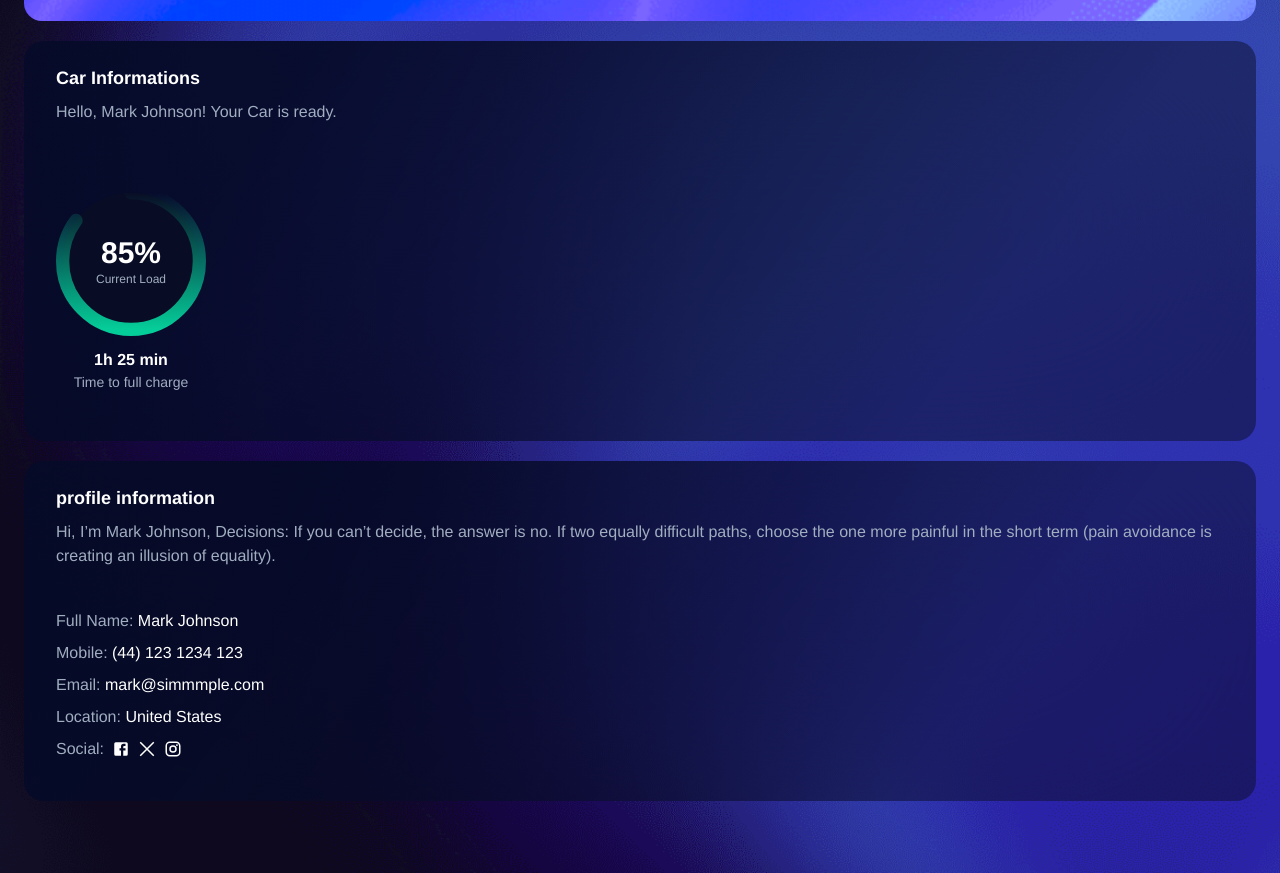
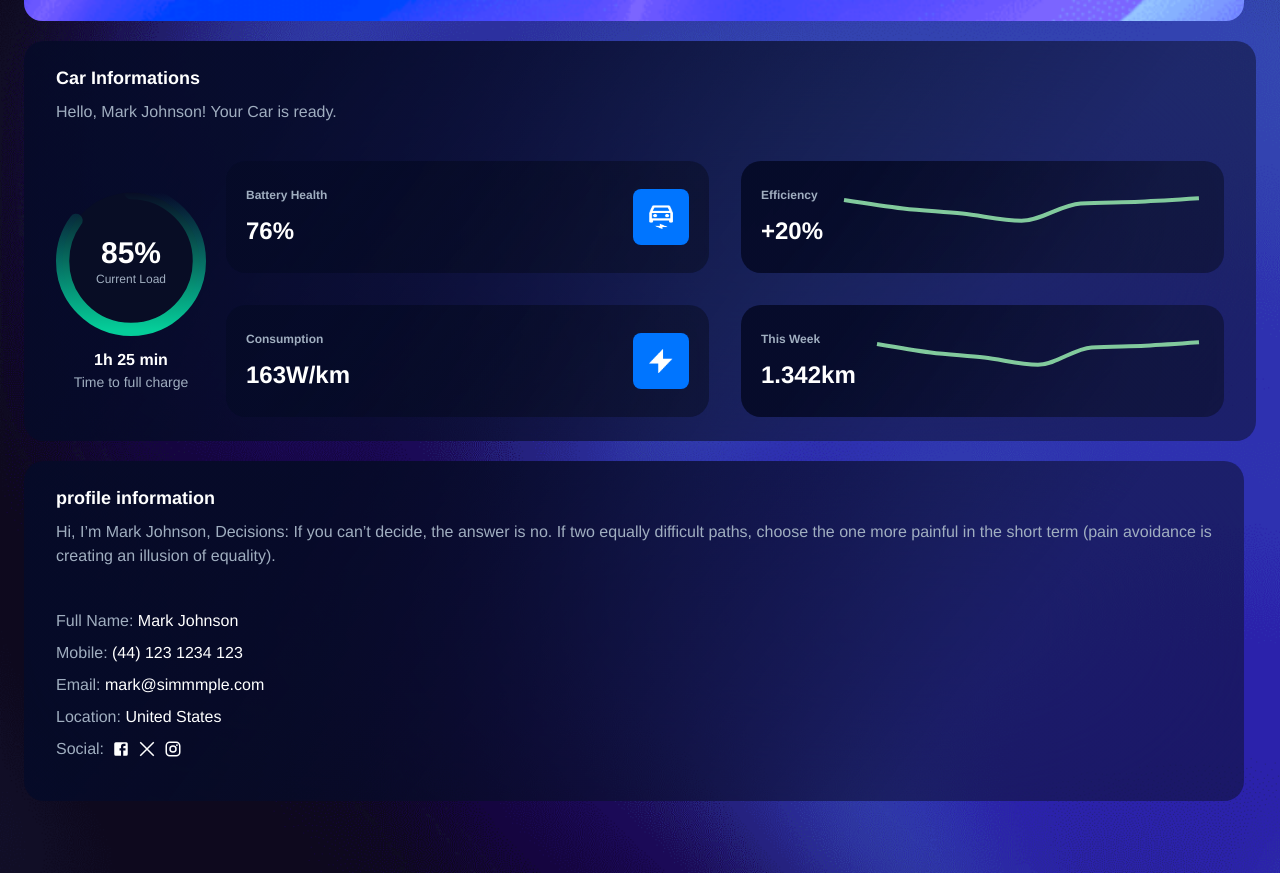
Before and after one commit to shefoo-om/Dashboard, a Next.js app: page /profile in a window 1280 px wide. Shown: the part 580-1453 px from the top of the page. Built offline with nearby package versions, Linux system fonts and the light colour scheme.

Commit message:
update the card which contain the charts and icons in the profile page

```diff
--- a/src/app/profile/page.tsx
+++ b/src/app/profile/page.tsx
@@ -1,11 +1,16 @@
 /* eslint-disable @typescript-eslint/no-explicit-any */
+/* eslint-disable @next/next/no-img-element */
 "use client";
 
 import CircularProgress from "@/components/Profile/PercentSVG";
-import type { NavbarDetails, PercentProgress, profileInformation } from "@/types/Profile"
+import type { CarInformation, NavbarDetails, PercentProgress, profileInformation } from "@/types/Profile"
 import { MoveRight } from "lucide-react";
 import Link from "next/link";
 import React, { useState } from "react"
+
+import img1 from "../../assets/profile/caricon.png"
+import img2 from "../../assets/profile/power.png"
+import LineChartForProfile from "@/components/Profile/LineChart";
 
 const NavbarDetails: NavbarDetails[] = [
   { id: 1, name: "Khalid", email: "Khalid@simmmple.com" }
@@ -14,11 +19,20 @@ const PercentProgress: PercentProgress[] = [
   { id: 1, percent: 85, time: "1h 25 min" }
 ]
 
+const CarInformation1: CarInformation[] = [
+  { id: 1, title: "Battery Health", value: "76%", icon: img1 },
+  { id: 2, title: "Consumption", value: "163W/km", icon: img2 }
+]
+const CarInformation2: CarInformation[] = [
+  { id: 1, title: "Efficiency", value: "+20%" },
+  { id: 2, title: "This Week", value: "1.342km" }
+]
+
 const ProfileInformation: profileInformation[] = [
   {
     id: 1,
     name: " Mark Johnson", mobile: " (44) 123 1234 123", email: "mark@simmmple.com", location: " United States",
-    socail: [{ Facebook: "https://www.facebook.com", X: "https://www.twitter.com", Insta: "https://www.instagram.com" }]
+    social: [{ facebook: "https://www.facebook.com", x: "https://www.twitter.com", insta: "https://www.instagram.com" }]
   }
 ]
 
@@ -73,8 +87,8 @@ export default function ProfilePage() {
         </div>
       </div>
 
-      <div className="w-full h-max grid grid-cols-3 max-[1400px]:grid-cols-1 gap-3 max-[1300px]:gap-y-5">
-        <div className="billingSecondCardBg w-full h-full min-h-[350px] flex flex-col flex-wrap justify-between font-medium rounded-[20px] py-6 pl-8">
+      <div className="w-full h-max grid grid-cols-4 max-[1400px]:grid-cols-1 gap-3 max-[1300px]:gap-y-5">
+        <div className="billingSecondCardBg w-full h-full col-span-1 min-h-[350px] flex flex-col flex-wrap justify-between font-medium rounded-[20px] py-6 pl-8">
           <div>
             <p className="font-bold text-3xl w-full pb-1">Welcome back!</p>
             <p>Nice to see you, Mark Johnson!</p>
@@ -87,14 +101,14 @@ export default function ProfilePage() {
           </Link>
         </div>
 
-        <div className="MainCards w-full h-full min-h-[400px] flex flex-col justify-between items-center gap-3 pt-6 px-8">
+        <div className="MainCards w-full h-full col-span-2 min-h-[400px] flex flex-col justify-between items-center gap-3 pt-6 px-8">
           <div className="w-full h-max">
             <p className="headerTitle pb-2">Car Informations</p>
             <p className="text-secondColor">Hello, Mark Johnson! Your Car is ready.</p>
           </div>
-          <div className="w-full h-full flex flex-wrap justify-between items-center gap-2 py-2">
-            {PercentProgress.map((ele) => (
-              <div key={ele.id} className="w-max flex flex-col justify-between items-center gap-y-3">
+          <div className="w-full h-full flex flex-nowrap max-md:flex-wrap justify-between items-center gap-5 py-2">
+            {PercentProgress?.map((ele) => (
+              <div key={ele.id} className="w-max max-md:w-full flex flex-col justify-between items-center gap-y-3">
                 <div className="w-[150px] h-[150px] flex justify-between items-center relative">
                   <CircularProgress percentage={ele.percent} />
                   <div className="w-full flex flex-col justify-between items-center absolute">
@@ -107,16 +121,39 @@ export default function ProfilePage() {
                   <p className="text-secondColor text-sm">Time to full charge</p>
                 </div>
               </div>))}
-            {/* <div className="flex max-md:flex-wrap justify-between items-center gap-3">
-              <div className="billingInfoBox w-[48%] max-md:w-full flex justify-between items-center">
-                <p>hi</p>
-                <p>hi</p>
+            <div className="w-full max-md:w-full grid grid-cols-2 max-md:grid-cols-1 items-center gap-8">
+              <div className="grid grid-rows-2 gap-8">
+                {CarInformation1.map((car) => (
+                  <div key={car.id} className="MainCards w-full overflow-hidden h-28 flex justify-between items-center px-5 gap-4">
+                    <div className="w-max h-full flex flex-col justify-center items-start gap-3 my-3">
+                      <p className="text-secondColor text-xs font-semibold">{car.title}</p>
+                      <p className="text-2xl font-bold">{car.value}</p>
+                    </div>
+                    <div className="w-14 h-14 flex justify-between items-center rounded-lg bg-bgBlue">
+                      <img src={car.icon?.src} alt="" className="size-6 mx-auto" />
+                    </div>
+                  </div>
+                ))}
               </div>
-            </div> */}
+              <div className="grid grid-rows-2 gap-8">
+                {CarInformation2.map((car) => (
+                  <div key={car.id} className="MainCards w-full max-md:w-full h-28 flex justify-between items-center gap-4">
+                    <div className="max-w-max w-2/5 h-full flex flex-col justify-center items-start gap-3 ml-5 my-3">
+                      <p className="text-secondColor text-xs font-semibold">{car.title}</p>
+                      <p className="text-2xl font-bold">{car.value}</p>
+                    </div>
+                    <div className="w-full h-full overflow-hidden flex justify-between items-center mr-5 my-3">
+                      <LineChartForProfile />
+                    </div>
+                  </div>
+                ))}
+              </div>
+
+            </div>
           </div>
         </div>
 
-        <div className="MainCards w-full h-full min-h-[340px] h-full flex flex-col justify-between items-center gap-y-5 pt-6 px-8">
+        <div className="MainCards w-full h-full min-h-[340px] h-full col-span-1 flex flex-col justify-between items-center gap-y-5 pt-6 px-8">
           <div className="w-full h-max ">
             <p className="headerTitle pb-2">profile information</p>
             <p className="text-secondColor">Hi, I’m Mark Johnson, Decisions: If you can’t decide, the answer is no. If two equally difficult paths, choose the one more painful in the short term (pain avoidance is creating an illusion of equality).</p>
@@ -129,19 +166,19 @@ export default function ProfilePage() {
                 <li>Email: <span className="text-white ">{info.email}</span></li>
                 <li>Location: <span className="text-white ">{info.location}</span></li>
                 <li className="flex justify-between items-center gap-2 w-max">Social:
-                  {info.socail.map((ele) => (
+                  {info.social.map((ele) => (
                     <>
-                      <a href={ele.Facebook} target="_blank" rel="noopener noreferrer" className="cursor-pointer hover:scale-105 duration-200">
+                      <a href={ele.facebook} target="_blank" rel="noopener noreferrer" className="cursor-pointer hover:scale-105 duration-200">
                         <svg className="w-[18px] h-[18px]" color="white" focusable="false" viewBox="0 0 24 24" aria-hidden="true" data-testid="FacebookIcon">
                           <path fill="white" d="M5 3h14a2 2 0 0 1 2 2v14a2 2 0 0 1-2 2H5a2 2 0 0 1-2-2V5a2 2 0 0 1 2-2m13 2h-2.5A3.5 3.5 0 0 0 12 8.5V11h-2v3h2v7h3v-7h3v-3h-3V9a1 1 0 0 1 1-1h2V5z"></path>
                         </svg>
                       </a>
-                      <a href={ele.X} target="_blank" rel="noopener noreferrer" className="cursor-pointer hover:scale-105 duration-200">
+                      <a href={ele.x} target="_blank" rel="noopener noreferrer" className="cursor-pointer hover:scale-105 duration-200">
                         <svg className="w-[18px] h-[18px]" focusable="false" viewBox="0 0 24 24" aria-hidden="true" data-testid="TwitterIcon">
                           <path fill="white" d="M21 3L3 21M3 3l18 18" stroke="white" strokeWidth="2"></path>
                         </svg>
                       </a>
-                      <a href={ele.Insta} target="_blank" rel="noopener noreferrer" className="cursor-pointer hover:scale-105 duration-200">
+                      <a href={ele.insta} target="_blank" rel="noopener noreferrer" className="cursor-pointer hover:scale-105 duration-200">
                         <svg className="w-[18px] h-[18px]" focusable="false" viewBox="0 0 24 24" aria-hidden="true" data-testid="InstagramIcon">
                           <path fill="white" d="M7.8 2h8.4C19.4 2 22 4.6 22 7.8v8.4a5.8 5.8 0 0 1-5.8 5.8H7.8C4.6 22 2 19.4 2 16.2V7.8A5.8 5.8 0 0 1 7.8 2m-.2 2A3.6 3.6 0 0 0 4 7.6v8.8C4 18.39 5.61 20 7.6 20h8.8a3.6 3.6 0 0 0 3.6-3.6V7.6C20 5.61 18.39 4 16.4 4H7.6m9.65 1.5a1.25 1.25 0 0 1 1.25 1.25A1.25 1.25 0 0 1 17.25 8 1.25 1.25 0 0 1 16 6.75a1.25 1.25 0 0 1 1.25-1.25M12 7a5 5 0 0 1 5 5 5 5 0 0 1-5 5 5 5 0 0 1-5-5 5 5 0 0 1 5-5m0 2a3 3 0 0 0-3 3 3 3 0 0 0 3 3 3 3 0 0 0 3-3 3 3 0 0 0-3-3z"></path>
                         </svg>
--- /dev/null
+++ b/src/components/Profile/LineChart.tsx
@@ -0,0 +1,49 @@
+/* eslint-disable @typescript-eslint/ban-ts-comment */
+"use client";
+
+import React from "react";
+import { LineChart, Line, Tooltip, ResponsiveContainer } from "recharts";
+
+const data = [
+    { name: "Page A", uv: 400 },
+    { name: "Page B", uv: 350 },
+    { name: "Page C", uv: 320 },
+    { name: "Page D", uv: 278 },
+    { name: "Page E", uv: 380 },
+    { name: "Page F", uv: 390 },
+    { name: "Page G", uv: 410 },
+];
+// @ts-ignore
+const CustomTooltip = ({ active, payload }) => {
+// const CustomTooltip = ({ active, payload, label }) => {
+    if (active && payload && payload.length) {
+        return (
+            <div className="bg-[#1e1e1eb2] text-[#fff] rounded-lg text-sm z-30 h-10 w-10 m-5 felx flex-col gap-3">
+                <div className="bg-[#000000ca] rounded-t-lg font-bold w-full py-2">
+                    <p className="ml-2">
+                        {/* {label} */}
+                    </p>
+                </div>
+                <div className="w-full h-4/6 items-center ml-2 mt-2 font-semibold">
+                    {/* <p className="">Websites: {payload[0].value}</p> */}
+                    {/* <p className="">Mobile Apps: {payload[1].value}</p> */}
+                </div>
+            </div>
+        );
+    }
+    return null;
+};
+
+const LineChartForProfile: React.FC = () => {
+    return (
+        <ResponsiveContainer width="100%" height="100%">
+            <LineChart width={100} height={100} data={data}>
+            <Tooltip content={<CustomTooltip active={undefined} payload={undefined}/>} />
+            {/* <Tooltip content={<CustomTooltip active={undefined} payload={undefined} label={undefined} />} /> */}
+            <Line type="monotone" dataKey="uv" dot={false} strokeWidth={4} stroke="#82ca9d" />
+            </LineChart>
+        </ResponsiveContainer>
+    );
+};
+
+export default LineChartForProfile;
```
Also changed, not shown: src/types/Profile.d.ts (+14 -4 lines), src/assets/profile/caricon.png (added), src/assets/profile/power.png (added).
